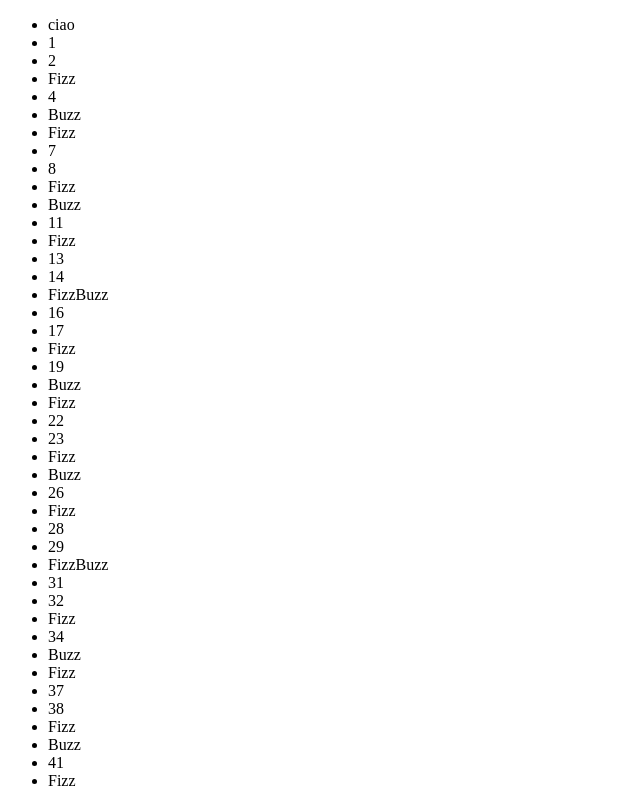
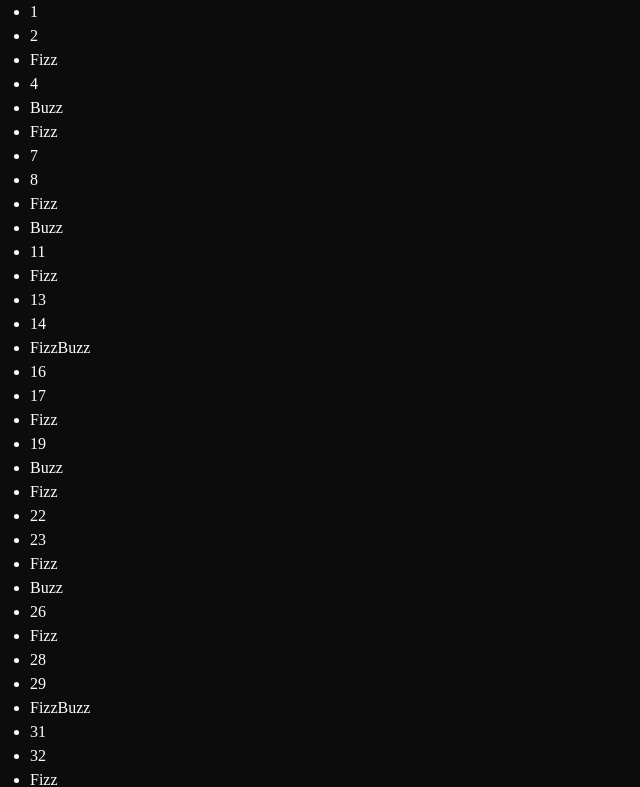
Before and after one commit to zGiusee/js-fizzbuzz, a plain HTML site: page index.html in a window 1280 px wide. Shown: the top 787 px of the page, without its empty margins (0-640 px from the left). Drawn offline with Linux system fonts and the light colour scheme.

Commit message:
[UPDATE] added css and finished the bonus exercise

```diff
--- /dev/null
+++ b/css/style.css
@@ -0,0 +1,15 @@
+*{
+    box-sizing: border-box;
+    padding: 0;
+    margin: 0;
+}
+
+body{
+    background-color: rgb(12, 12, 12);
+}
+
+ul li{
+    color: #fff;
+    margin-left: 30px;
+    padding: 3px 0px;
+}
--- a/index.html
+++ b/index.html
@@ -4,11 +4,13 @@
     <meta charset="UTF-8">
     <meta name="viewport" content="width=device-width, initial-scale=1.0">
     <title>JS-FIZZBUZZ</title>
+    <!-- Main Style -->
+    <link rel="stylesheet" href="./css/style.css">
 </head>
 <body>
     <div>
         <ul>
-            <li>ciao</li>
+
         </ul>
     </div>
     <script type="text/javascript" src="./js/srcipt.js"></script>
```
